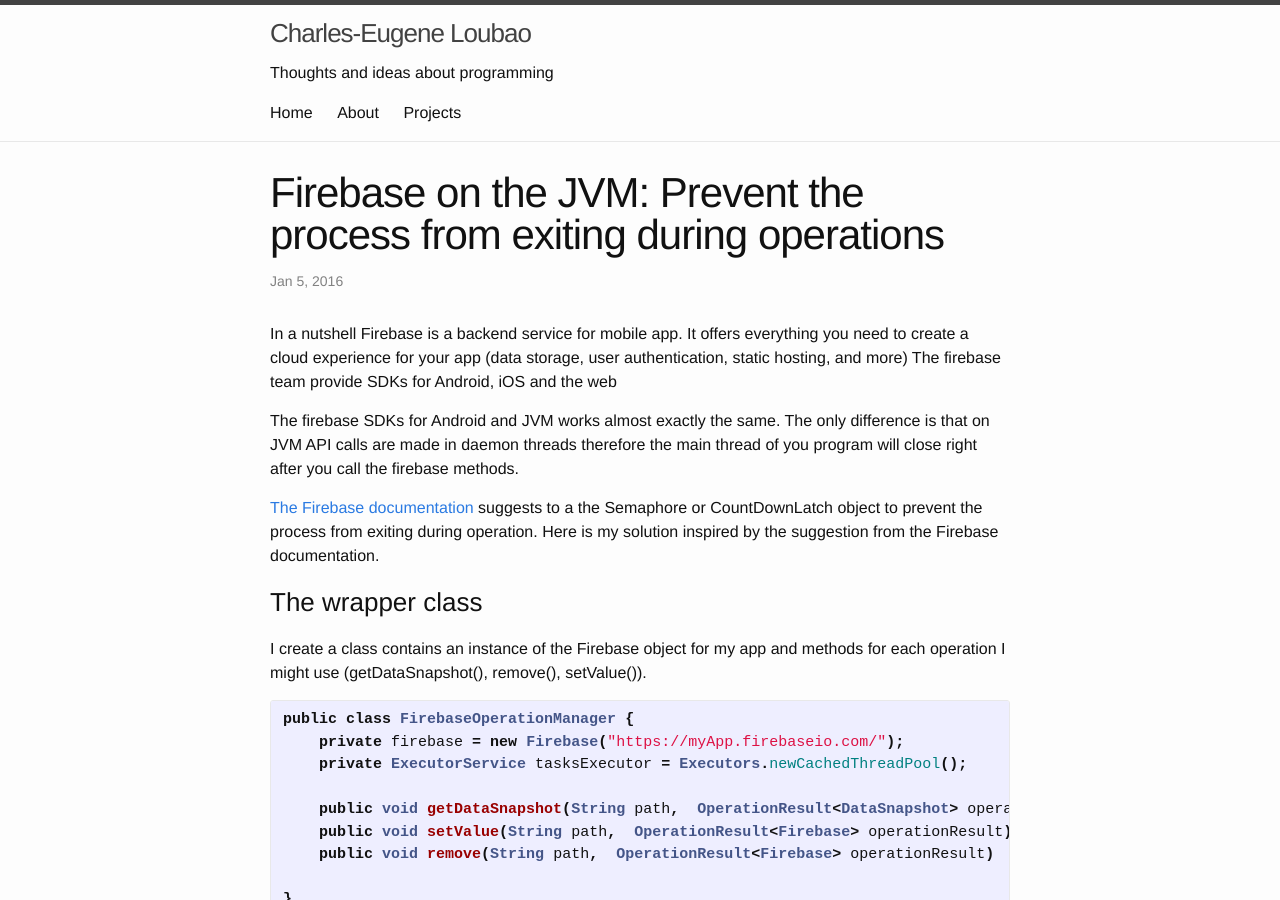
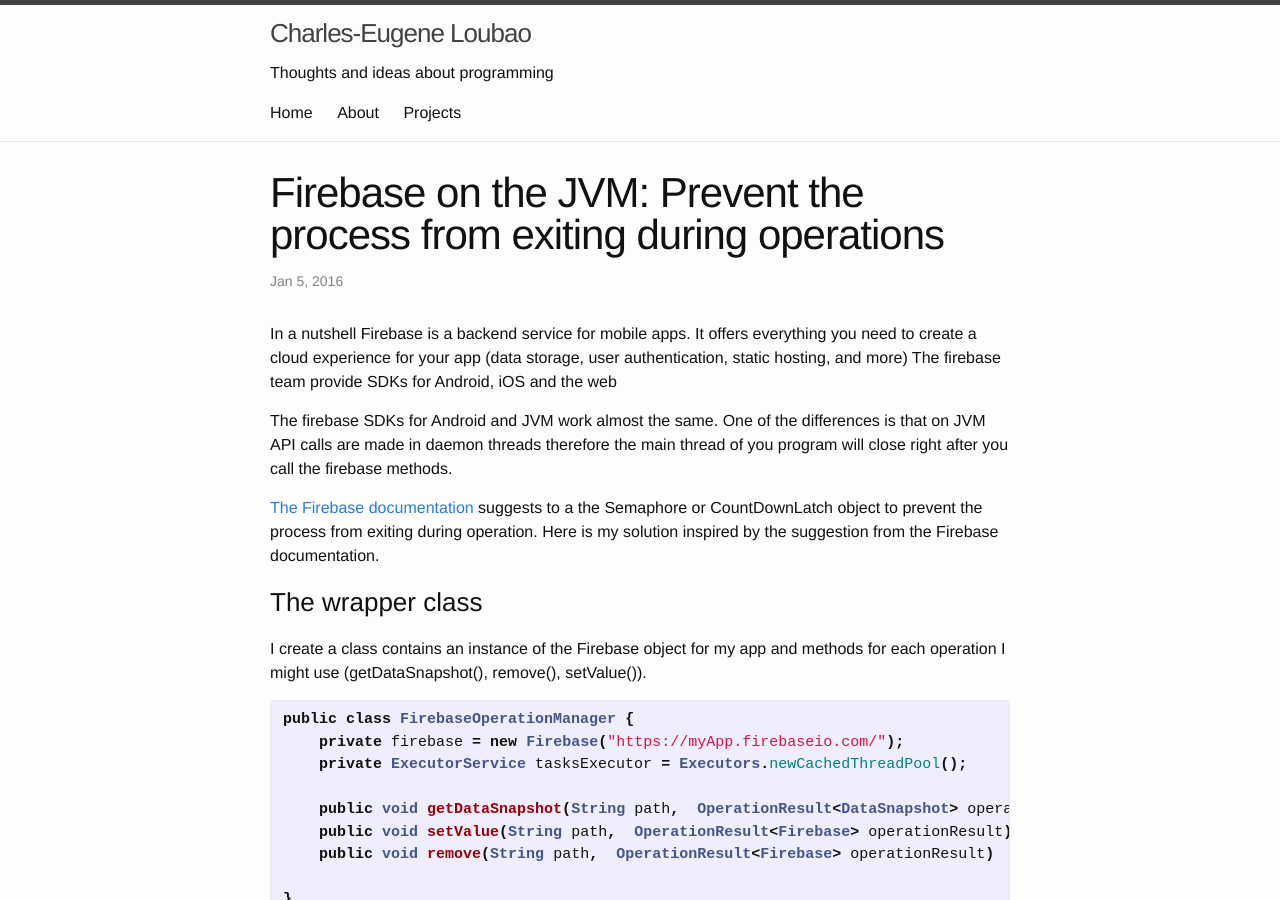
Before and after one commit to charly1811/charly1811.github.io, a Jekyll site: the page built from _posts/2016-01-04-firebase-on-the-jvm-prevent-the-process-from-exiting-during-operation.markdown, in a window 1280 px wide and 900 px high. Built offline with Jekyll 4.4.1, drawn with Linux system fonts in a browser that asks for light colours.

Commit message:
Updated article http://charly1811.github.io/java/firebase/2016/01/05/firebase-on-the-jvm-prevent-the-process-from-exiting-during-operation.html

```diff
--- a/_posts/2016-01-04-firebase-on-the-jvm-prevent-the-process-from-exiting-during-operation.markdown
+++ b/_posts/2016-01-04-firebase-on-the-jvm-prevent-the-process-from-exiting-during-operation.markdown
@@ -5,12 +5,12 @@
 categories: java firebase
 ---
 
-In a nutshell Firebase is a backend service for mobile app.
+In a nutshell Firebase is a backend service for mobile apps.
 It offers everything you need to create a cloud experience for your app (data storage, user authentication, static hosting, and more)
 The firebase team provide SDKs for Android, iOS and the web
 
-The firebase SDKs for Android and JVM works almost exactly the same.
-The only difference is that on JVM API calls are made in daemon threads therefore the main thread of you program will close right after you call the firebase methods.
+The firebase SDKs for Android and JVM work almost the same.
+One of the differences is that on JVM API calls are made in daemon threads therefore the main thread of you program will close right after you call the firebase methods.
 
 [The Firebase documentation][firebase-docs] suggests to a the Semaphore or CountDownLatch object to prevent the process from exiting during operation.
 Here is my solution inspired by the suggestion from the Firebase documentation.
```
